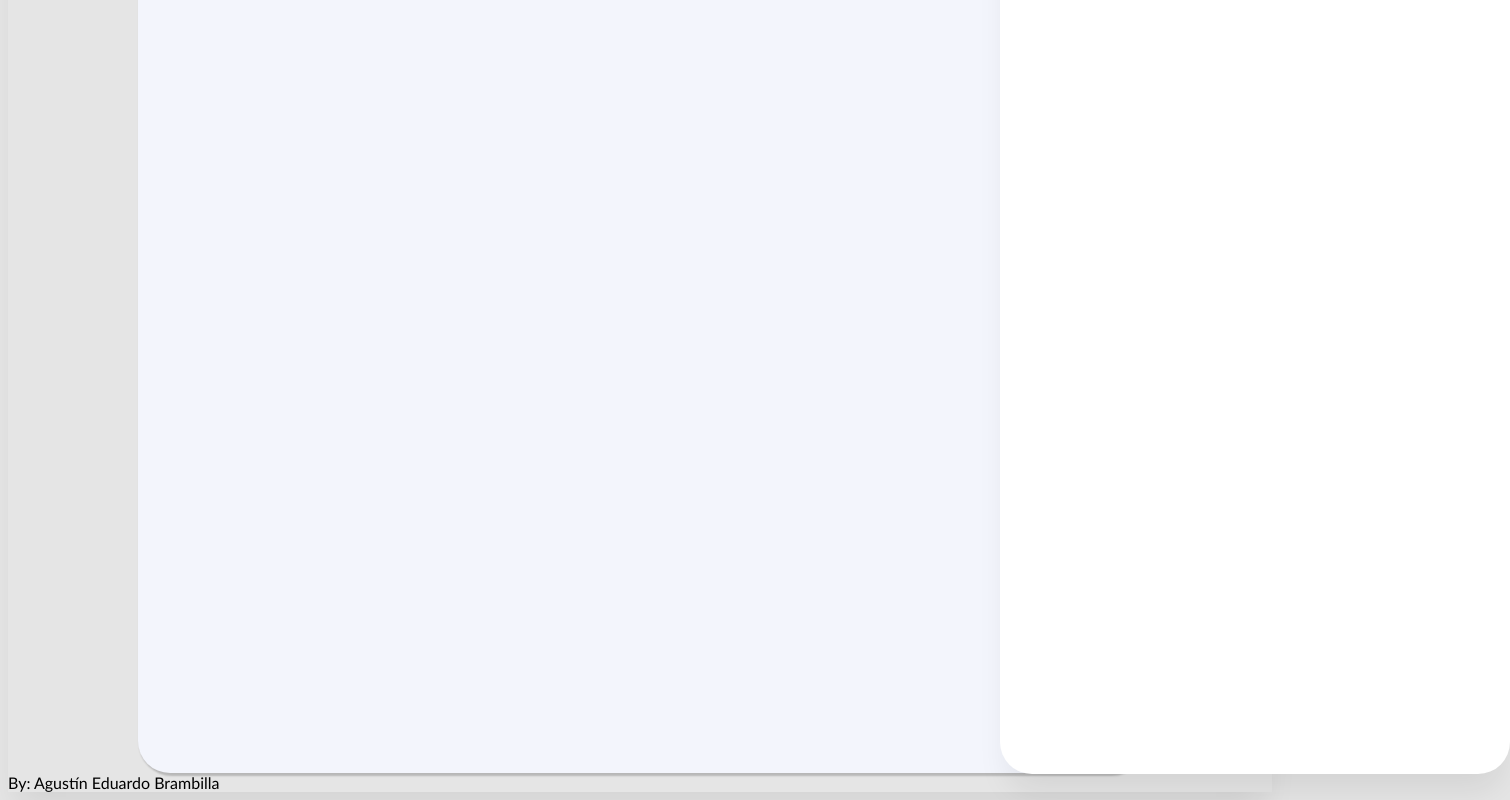
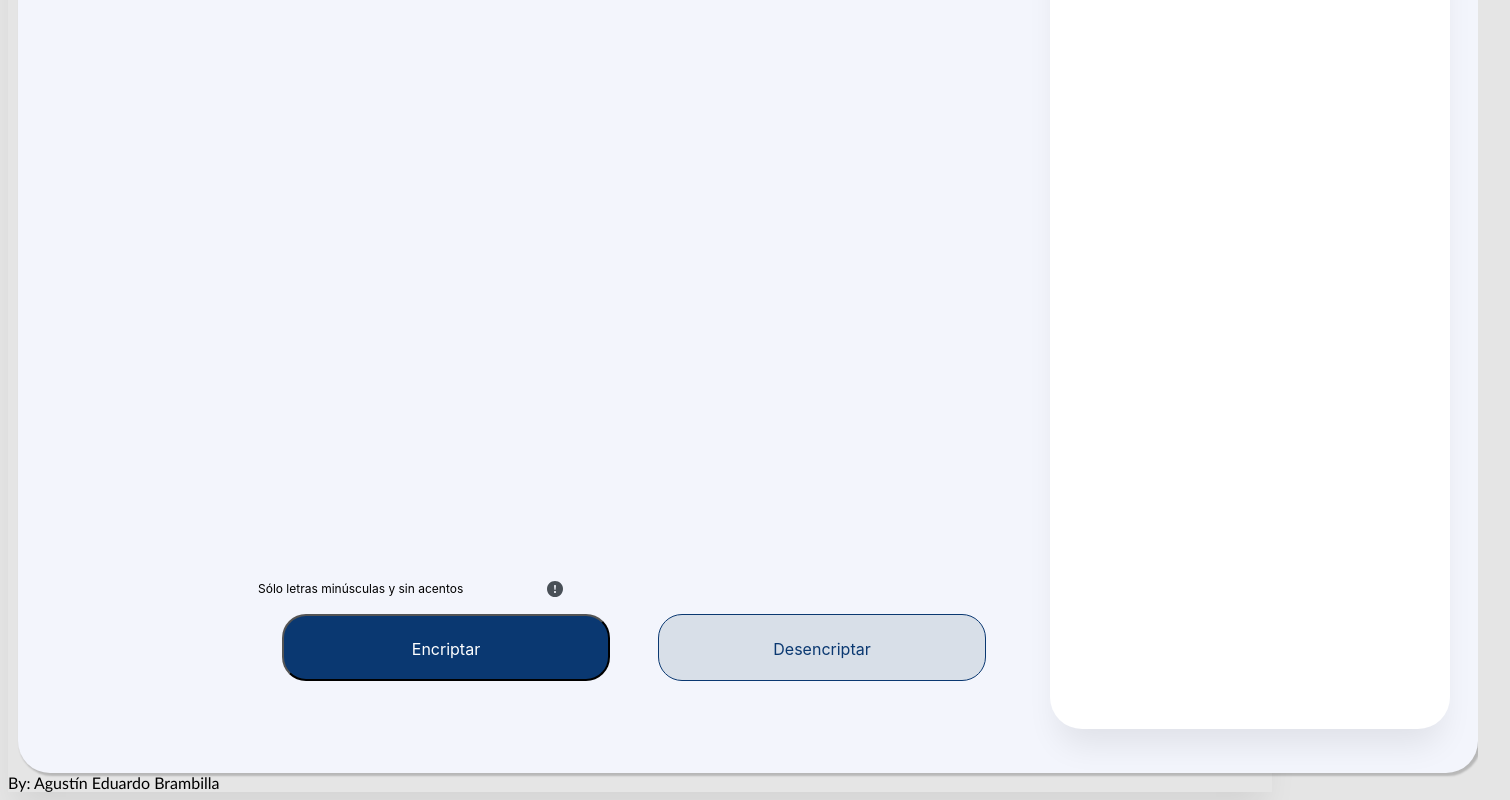
Before and after one commit to MasterxDual/Encriptador-De-Texto, a plain HTML site: page index.html in a window 1280 px wide. Shown: the part 330-1130 px from the top of the page, 1510 px wide, since content can reach past the window. Drawn offline with Linux system fonts and the light colour scheme.

Commit message:
Seguimos mejorando el diseño

```diff
--- a/index.html
+++ b/index.html
@@ -13,17 +13,21 @@
         <main class="main">
             <section class="formbox">
                 <form action="">
-                    <label for="input-texto" id="aclaración">Sólo letras minúsculas y sin acentos</label>
-                    <img src="images/Exclamación.svg">
-                     <input class="text-input" type="text" name="input-texto" id="input-texto" placeholder="Ingrese  el texto aquí">
-                    <input class="btn" type="submit" value="Encriptar" id="btn-encriptar">
-                    <input class="btn" type="submit" value="Desencriptar" id="btn-desencriptar">
+                    <div class="aclaracion">
+                        <label for="input-texto"> Sólo letras minúsculas y sin acentos </label>
+                        <img src="images/Exclamación.svg">
+                    </div>
+                    <input class="text-input" type="text" name="input-texto" id="input-texto" placeholder="Ingrese  el texto aquí">
+                        <div class="botones">
+                            <input class="btn1" type="submit" value="Encriptar" id="btn-encriptar">
+                            <input class="btn2" type="submit" value="Desencriptar" id="btn-desencriptar">
+                         </div>
                 </form>
             </section>
             <section class="msgbox">
                 <h2>Mensaje encriptado:</h2>
                 <input class="text-input2" type="text" id="msg">
-                <input class="btn2" type="submit" value="copiar" id="btn-copy">
+                <input class="btn3" type="submit" value="copiar" id="btn-copy">
             </section>
         </main>
         <script src="main.js"></script>
--- a/style.css
+++ b/style.css
@@ -1,16 +1,10 @@
 
 body {
+
     background-color: #EFF1FA;
     background: #E5E5E5;
     box-shadow: 0px 24px 32px -8px rgba(0, 0, 0, 0.08);
     font-family: 'Trebuchet MS', 'Lucida Sans Unicode', 'Lucida Grande', 'Lucida Sans', Arial, sans-serif;
-}
-
-main {
-    width: 80vw;
-    margin: auto;
-    display: flex;
-    justify-content: center;
 }
 
 .titulo {
@@ -28,16 +22,17 @@ main {
     margin: 0 10px 0 10px;
     box-shadow: 2px 2px 2px 1px rgba(0, 0, 0, 0.2);
     border-radius: 2em;
+
 }
 
 .msgbox {
     position: absolute;
-    width: 510px;
-    height: 1044px;
-    left: 1000px;
-    top: 60px;
+    width: 400px;
+    height: 944px;
+    left: 1050px;
+    top: 115px;
     background: white;
-    border-radius: 2em;
+    border-radius: 32px;
     box-shadow: 0px 24px 32px -8px rgba(0, 0, 0, 0.08);
 }
 
@@ -45,7 +40,7 @@ main {
     position: absolute;
     width: 680px;
     height: 48px;
-    left: 70px;
+    left: 240px;
     top: 168px;
     font-family: initial;
     font-style: normal;
@@ -57,10 +52,93 @@ main {
     padding: 0.2em;
 }
 
+.text-input2 {
 
+}
+
+.botones {
+    display: flex;
+    flex-direction: row;
+    align-items: flex-start;
+    padding: 0px;
+    position: absolute;
+    width: 688px;
+    height: 67px;
+    left: 240px;
+    top: 885px;
+    text-align: center;
+    vertical-align: center;
+}
+
+.btn1 {
+    display: flex;
+    flex-direction: row;
+    align-items: flex-start;
+    padding: 24px;
+    position: static;
+    width: 328px;
+    height: 67px;
+    left: 0px;
+    top: 0px;
+    background: #0A3871;
+    border-radius: 24px;
+    flex: none;
+    order: 0;
+    flex-grow: 1;
+    margin: 0px 24px;
+    font-family: Inter;
+    font-style: normal;
+    font-weight: normal;
+    font-size: 16px;
+    line-height: 19px;
+    color: #FFFFFF;
+}
+
+.btn2 {
+
+    display: flex;
+    flex-direction: row;
+    align-items: flex-start;
+    padding: 24px;
+    position: static;
+    width: 328px;
+    height: 67px;
+    left: 352px;
+    top: 0px;
+    background: #D8DFE8;
+    border: 1px solid #0A3871;
+    box-sizing: border-box;
+    border-radius: 24px;
+    flex: none;
+    order: 1;
+    flex-grow: 1;
+    margin: 0px 24px;
+    font-family: Inter;
+    font-style: normal;
+    font-weight: normal;
+    font-size: 16px;
+    color: #0A3871
+}
+
+.aclaracion {
+    display: flex;
+    flex-direction: row;
+    align-items: center;
+    padding: 0px;
+    position: absolute;
+    width: 229px;
+    height: 18px;
+    left: 240px;
+    top: 851px;
+    font-family: Inter;
+    font-style: normal;
+    font-weight: normal;
+    font-size: 12px;
+    line-height: 150%;
+}
 
 img {
-    position: left;
+    position: relative;
     left: 36.67%;
     right: 37.43%;
     top:0%;
@@ -81,11 +159,3 @@ img {
     line-height: 150%;
     color: #0a3871;
 }
-
-image {
-    position: absolute;
-    left: 0%;
-    right: 0%;
-    top: 0%;
-    bottom: 0%;
-}
```
